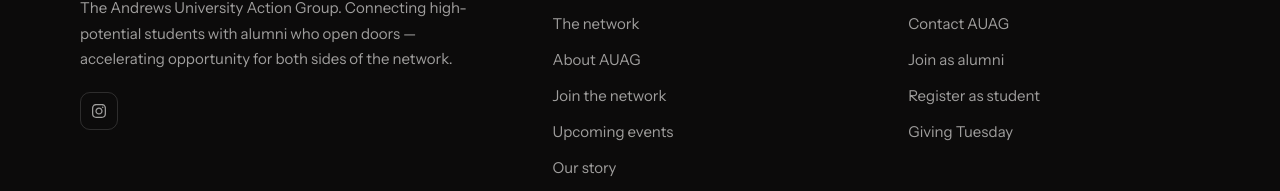
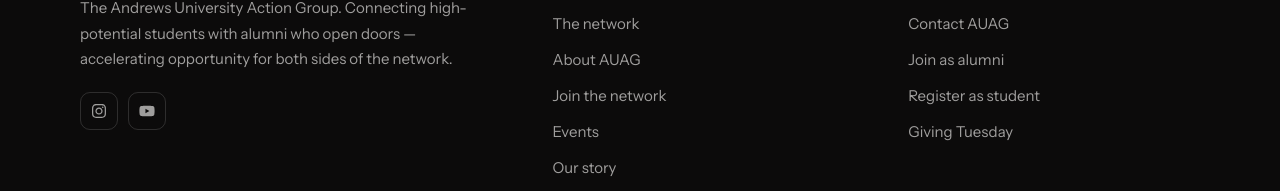
Before and after one commit to Ftsos/auag-site, a React (Vite) app: page /network in a window 1280 px wide. Shown: the part 2316-2507 px from the top of the page. Built offline with nearby package versions, Linux system fonts and the light colour scheme; no server answers.

Commit message:
feat(events): present Legacy series as past event and add YouTube media links

```diff
--- a/src/components/Events.tsx
+++ b/src/components/Events.tsx
@@ -1,7 +1,7 @@
 import React, { useEffect, useState } from 'react';
 import { Link } from 'react-router-dom';
 import { motion } from 'framer-motion';
-import { FaInstagram, FaEnvelope } from 'react-icons/fa6';
+import { FaInstagram, FaYoutube, FaEnvelope } from 'react-icons/fa6';
 import { links } from '../data/links';
 import { fetchRecentPosts, formatPostMeta } from '../api/strapi';
 import type { CmsPost } from '../types/post';
@@ -57,8 +57,8 @@ const Events: React.FC = () => {
       <div className="section-shell events-inner">
         <header className="section-head">
           <div className="section-head-row">
-            <h2 className="display-heading section-heading">Upcoming events</h2>
-            <span className="section-meta">What's next</span>
+            <h2 className="display-heading section-heading">Past events</h2>
+            <span className="section-meta">Recent series</span>
           </div>
         </header>
 
@@ -154,14 +154,14 @@ const Events: React.FC = () => {
               <motion.div className="event-cta-row" variants={fadeRise}>
                 <a
                   className="btn-primary"
-                  href={links.legacyRsvp}
+                  href={links.legacyEvent}
                   target="_blank"
                   rel="noopener noreferrer"
                 >
-                  RSVP — it's free
+                  See event
                 </a>
                 <span className="event-cta-note">
-                  Open to everyone. Takes under a minute.
+                  Watch the recording on YouTube.
                 </span>
               </motion.div>
             </motion.div>
@@ -191,10 +191,19 @@ const Events: React.FC = () => {
 
         <div className="events-follow">
           <p className="events-follow-copy">
-            More 2026 dates are being finalized. Follow along and you'll hear
+            More events are being planned. Follow along and you'll hear
             about them first.
           </p>
           <div className="events-follow-ctas">
+            <a
+              className="btn-ghost"
+              href={links.youtube}
+              target="_blank"
+              rel="noopener noreferrer"
+            >
+              <FaYoutube aria-hidden="true" />
+              YouTube
+            </a>
             <a
               className="btn-ghost"
               href={links.instagram}
--- a/src/components/Footer.tsx
+++ b/src/components/Footer.tsx
@@ -1,6 +1,6 @@
 import React from 'react';
 import { Link } from 'react-router-dom';
-import { FaInstagram } from 'react-icons/fa6';
+import { FaInstagram, FaYoutube } from 'react-icons/fa6';
 import { links } from '../data/links';
 import '../styles/Footer.css';
 
@@ -9,7 +9,7 @@ const exploreLinks = [
   { label: 'The network', to: '/network' },
   { label: 'About AUAG', to: '/#about' },
   { label: 'Join the network', to: '/#join' },
-  { label: 'Upcoming events', to: '/#events' },
+  { label: 'Events', to: '/#events' },
   { label: 'Our story', to: '/story' },
 ];
 
@@ -38,6 +38,15 @@ const Footer: React.FC = () => {
                 aria-label="Instagram"
               >
                 <FaInstagram aria-hidden="true" />
+              </a>
+              <a
+                className="footer-social"
+                href={links.youtube}
+                target="_blank"
+                rel="noopener noreferrer"
+                aria-label="YouTube"
+              >
+                <FaYoutube aria-hidden="true" />
               </a>
             </div>
           </div>
--- a/src/components/MainText.tsx
+++ b/src/components/MainText.tsx
@@ -43,25 +43,22 @@ export const MainText: React.FC = () => {
         animate="visible"
       >
         {/*
-          Flagship-event teaser — the first thing above the fold, so it carries
-          the RSVP rather than deferring to the section below. Points straight
-          at the form (same destination as the printed QR); the RSVP page
-          restates date, time and venue, so no detail is lost by skipping
-          #events. Facts match Events.tsx.
+          Flagship-event teaser — the first thing above the fold, pointing
+          straight to the event video / recording on YouTube. Facts match Events.tsx.
         */}
         <motion.div variants={fadeRise}>
           <a
-            href={links.legacyRsvp}
+            href={links.legacyEvent}
             target="_blank"
             rel="noopener noreferrer"
             className="hero-event-chip"
           >
-            <span className="hero-event-date">Sept 25</span>
+            <span className="hero-event-date">Past event</span>
             <span className="hero-event-name">
               Legacy: An AUAG Alumni Series
             </span>
             <span className="hero-event-cta">
-              RSVP
+              See event
               <span className="hero-event-arrow" aria-hidden="true">
                 →
               </span>
--- a/src/data/links.ts
+++ b/src/data/links.ts
@@ -12,6 +12,11 @@ export const links = {
    * "opening soon" state. Never point students at the alumni form.
    */
   studentApply: 'https://join.auactiongroup.com/students' as string | null,
+
+  /**
+   * Legacy event recording / recap link (YouTube).
+   */
+  legacyEvent: 'https://www.youtube.com/watch?v=lQ8JFB2IuWc',
 
   /**
    * Legacy event RSVP — AUAG's own form (served by auag-os). Same destination
@@ -31,6 +36,7 @@ export const links = {
     'https://vault.andrews.edu/vault/app/pages/advancement/login/development?desg=INNOP&only=y',
 
   instagram: 'https://www.instagram.com/auactiongroup/',
+  youtube: 'https://www.youtube.com/@AndrewUniversityActionGroup',
   andrews: 'https://www.andrews.edu',
   contactEmail: 'mailto:contact@auactiongroup.com',
 };
```
Also changed, not shown: 2 other files (tests, documents, lock files or other folders).
